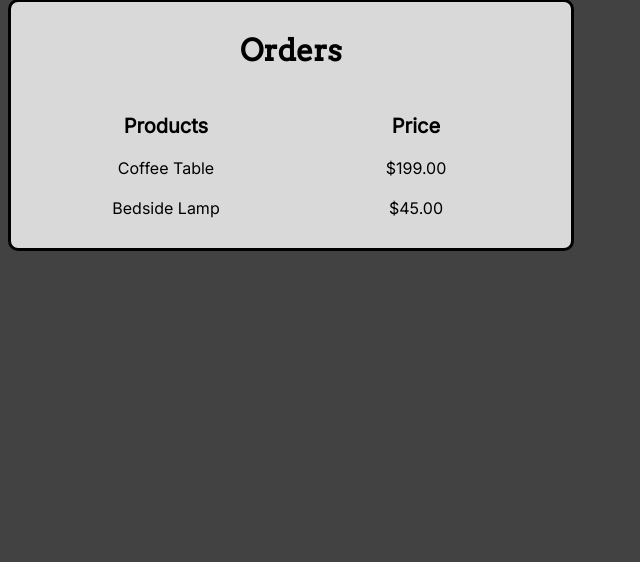
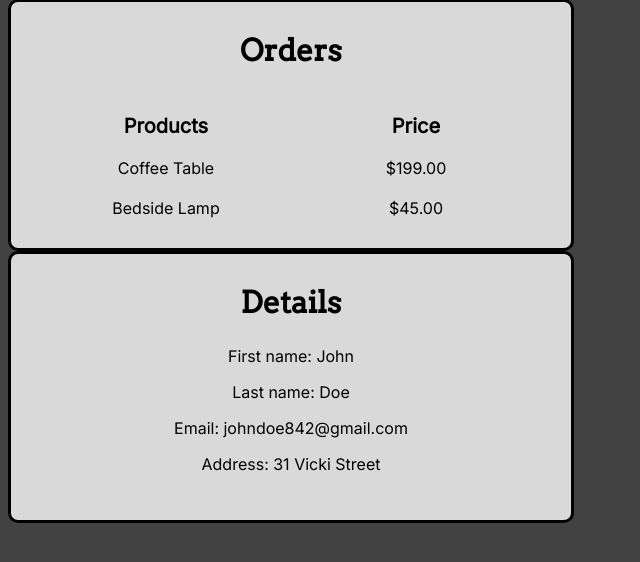
Before and after one commit to dylanguo0/guangdong_store, a Flask app: page /profile in a window 1280 px wide. Shown: the part 151-713 px from the top of the page, without its empty margins (0-640 px from the left). Run offline with Flask 3, Linux system fonts and the light colour scheme; data comes from the database, SQL or seed files in the repository; both versions use the stored data as it was after the commit.

Commit message:
Added the users details to the profile page

```diff
--- a/main.py
+++ b/main.py
@@ -98,8 +98,9 @@ def profile():
 
     # Joins the products table onto the wishlist table
     query = """
-            SELECT products.*, orders.username FROM orders
+            SELECT customers.*, products.*, orders.username FROM orders
             LEFT JOIN products ON products.product_id = orders.product_id
+            LEFT JOIN customers ON customers.username = orders.username
             WHERE orders.username = ?
     """
 
--- a/website/static/styles.css
+++ b/website/static/styles.css
@@ -190,6 +190,16 @@ button.remove:active {
     padding: 0;
 }
 
+.details-card {
+    width: 500px;
+    border: 3px solid black;
+    padding: 30px;
+    text-align: center;
+    border-radius: 10px;
+    background-color: #D9D9D9;
+    gap: 20px;
+}
+
 /* GRIDS */
 .product-grid {
     display: grid;
--- a/website/templates/profile.html
+++ b/website/templates/profile.html
@@ -9,9 +9,16 @@
     </div>
     {% for product in database %}
     <div class="orders-row">
-        <p>{{ product[2] }}</p>
-        <p>${{ "%.2f" | format(product[3] | float) }}</p>
+        <p>{{ product[8] }}</p>
+        <p>${{ "%.2f" | format(product[9] | float) }}</p>
     </div>
     {% endfor %}
 </div>
+<div class="details-card">
+    <h2>Details</h2>
+    <p>First name: {{ database[0][2] }}</p>
+    <p>Last name: {{ database[0][3] }}</p>
+    <p>Email: {{ database[0][5] }}</p>
+    <p>Address: {{ database[0][4] }}</p>
+</div>
 {% endblock %}
```
Also changed, not shown: guangdong_store.db.
